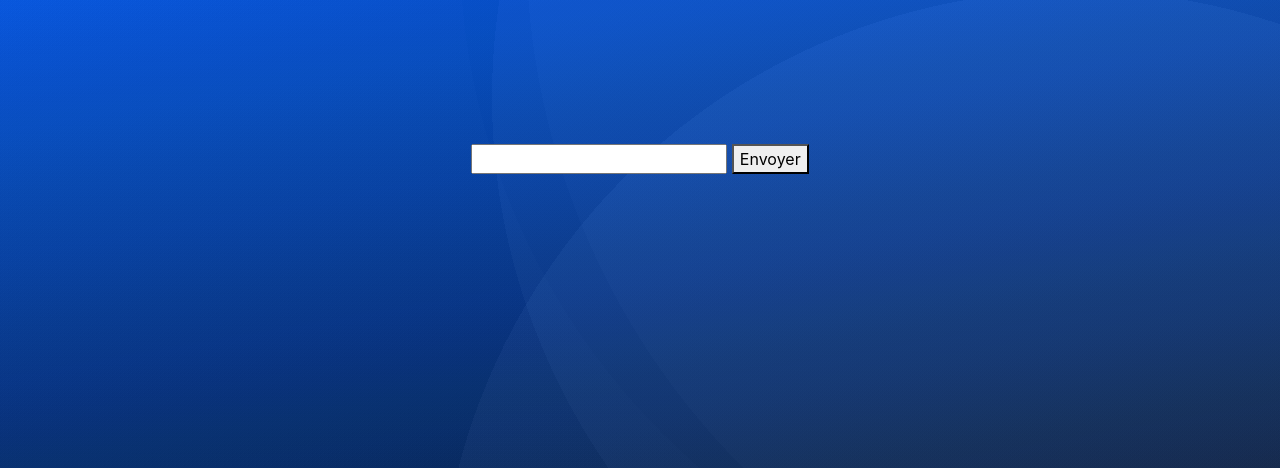
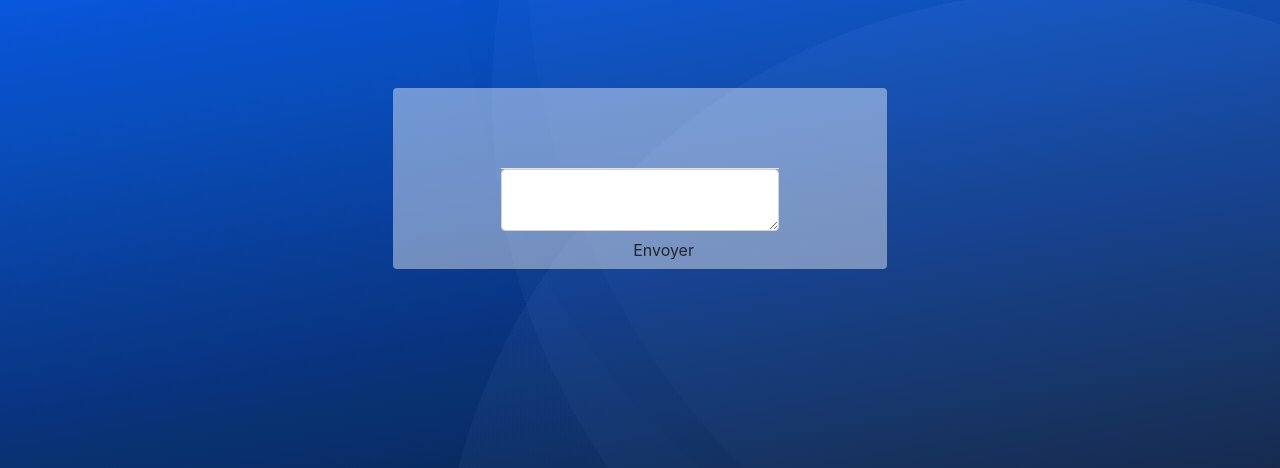
Before and after one commit to Tom-Eichelbrenner/HackatonDoctolib, a Symfony app: template templates/message/conversation.html.twig in a window 1280 px wide. Shown: the part 56-524 px from the top of the page. Run offline with Twig, Linux system fonts and the light colour scheme; the template is opened without the code that fills it, so the values that code supplies are empty; style sheets or scripts are compiled from the project's sources; some libraries are stand-ins or nearby versions.

Commit message:
ntm le form

```diff
--- a/templates/message/conversation.html.twig
+++ b/templates/message/conversation.html.twig
@@ -3,37 +3,34 @@
 {% block title %}Hello MessageController!{% endblock %}
 
 {% block body %}
-    <div class="container-fluid">
+    <div class="container col-5 rounded" style="background-color: rgba(255,255,255,0.42)">
         <div class="row mx-auto my-5">
-            <h3 class="text-center mx-auto">{% if app.user.doctor == null %}{{ conv.doctor.fName }} {{ conv.doctor.lName }}{% else %}{{ conv.patient.fName }} {{ conv.patient.lName }}{% endif %}</h3>
+            <h3 class="my-3 text-center mx-auto">{% if app.user.doctor == null %}{{ conv.doctor.fName }} {{ conv.doctor.lName }}{% else %}{{ conv.patient.fName }} {{ conv.patient.lName }}{% endif %}</h3>
         </div>
-        <div class="container-fluid mx-auto col-7">
         {% for message in messages %}
             {% if message.doctor != null %}
-                    <div class="container-fluid" style="">
-                        <div class="row col-3">
-                            <h4>{{ message.doctor.lName }} {{ message.doctor.fName }} : </h4>
-                        </div>
-                        <div class="row ">
-                            <p>{{ message.message }}</p>
-                        </div>
+                <div class="ml-auto col-5">
+                    <p class="text-right">{{ message.message }}</p>
+
                 </div>
             {% else %}
-                    <div class="row col-3">
-                        <h4>{{ message.patient.lName }} {{ message.patient.fName }} : </h4>
-                    </div>
-                    <div class="row">
-                        <p>{{ message.message }}</p>
+                <div class="mr-auto col-5">
+                    <p class="text-left">{{ message.message }}</p>
                 </div>
             {% endif %}
         {% endfor %}
+        <form class="col-8 mx-auto" action="" method="post">
+
+            <div class="row mx-auto border-top d-flex flex-wrap">
+
+                <textarea name="message" id="message" class="form-control message"></textarea>
+                <div class="col-3 mx-auto">
+                    <button type="submit" id="submit" class="btn btn-action" name="submit">Envoyer</button>
                 </div>
-        <div class="row col-7 mx-auto">
-            <form class="mx-auto" action="" method="post">
-                <input type="text" name="message" id="message" class="message">
-                <button type="submit" id="submit" class="submit" name="submit">Envoyer</button>
+
+            </div>
         </form>
-        </div>
+
     </div>
 
 {% endblock %}
```
Lines whose indentation alone changed are shown as unchanged.
